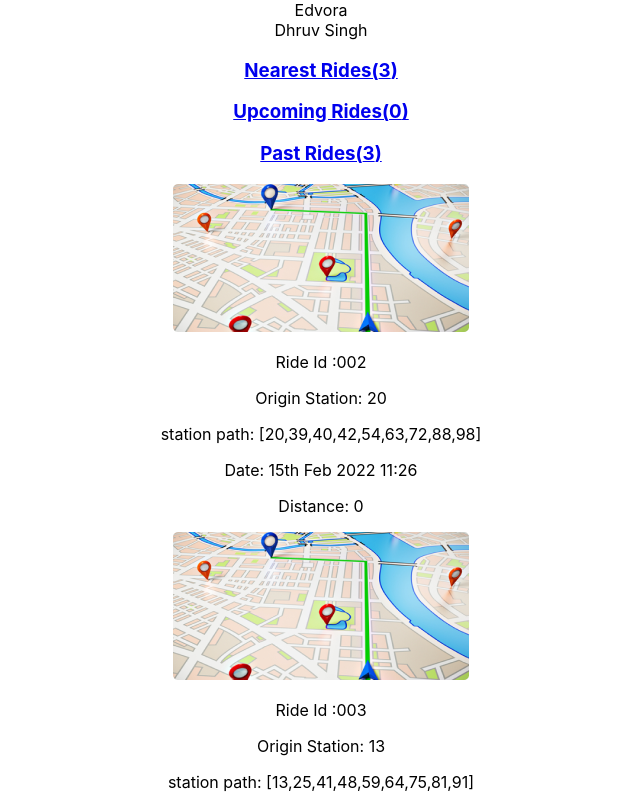
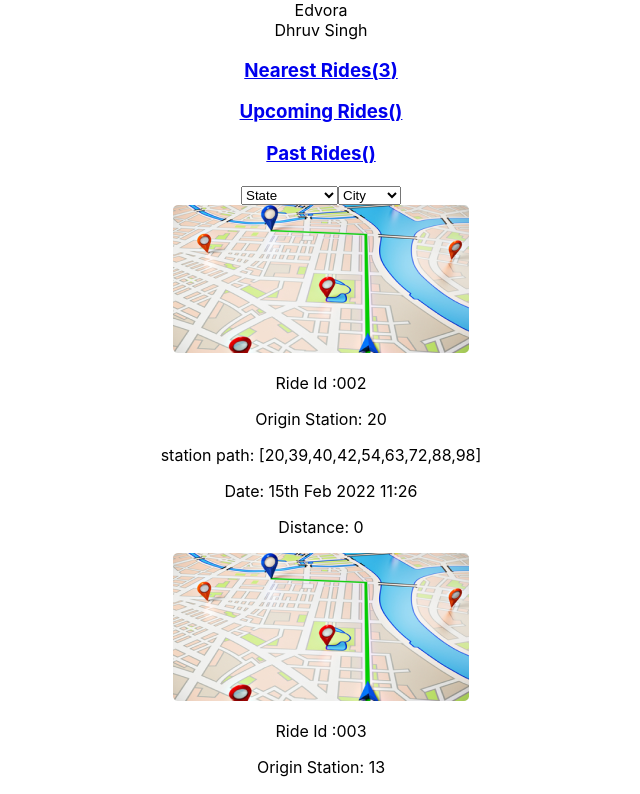
Before and after one commit to Nasa28/Edvora_test, a React (Create React App) app: page /nearest-rides in a window 1280 px wide. Shown: the top 794 px of the page, without its empty margins (319-959 px from the left). Built offline with nearby package versions, Linux system fonts and the light colour scheme.

Commit message:
Implement filter

```diff
--- a/src/App.js
+++ b/src/App.js
@@ -1,7 +1,6 @@
 import React from 'react';
 import { BrowserRouter as Router, Routes, Route } from 'react-router-dom';
 import MainNav from './component/mainNav';
-import Nav from './component/Nav';
 import './App.css';
 import UpcomingRides from './component/UpcomingRides';
 import NearestRides from './component/NearestRides';
@@ -12,15 +11,13 @@ const App = () => {
     <div className="App">
       <Router>
         <MainNav />
-        <Nav />
+
         <Routes>
-          <Route exact path="/" element={<NearestRides />} />
-
           <Route path="/nearest-rides" element={<NearestRides />} />
 
+          <Route path="/past-rides" element={<PastRides />} />
+
           <Route path="/upcoming-rides" element={<UpcomingRides />} />
-
-          <Route path="/past-rides" element={<PastRides />} />
         </Routes>
       </Router>
     </div>
--- a/src/component/Nav.js
+++ b/src/component/Nav.js
@@ -3,11 +3,10 @@ import { Link } from 'react-router-dom';
 import NearestRides from './NearestRides';
 import UpcomingRides from './UpcomingRides';
 import PastRides from './PastRides';
-import { sortedRides } from './allRides';
-import { filterPast } from './PastRides';
-import { filterUpcoming } from './UpcomingRides';
 
-const Nav = () => {
+
+
+const Nav = ({ filteredPast, filteredNearest, filteredUpComing }) => {
   return (
     <>
       <nav data-testid="nav" className="nav">
@@ -17,7 +16,7 @@ const Nav = () => {
             to="/nearest-rides"
             onClick={() => NearestRides()}
           >
-            <h3>Nearest Rides({sortedRides.length})</h3>
+            <h3>Nearest Rides({filteredNearest})</h3>
           </Link>
         </div>
         <header>
@@ -26,7 +25,7 @@ const Nav = () => {
             to="/upcoming-rides"
             onClick={() => UpcomingRides()}
           >
-            <h3>Upcoming Rides({filterUpcoming.length})</h3>
+            <h3>Upcoming Rides({filteredUpComing})</h3>
           </Link>
         </header>
         <div>
@@ -35,7 +34,7 @@ const Nav = () => {
             to="/past-rides"
             onClick={() => PastRides()}
           >
-            <h3>Past Rides({filterPast.length})</h3>
+            <h3>Past Rides({filteredPast})</h3>
           </Link>
         </div>
       </nav>
--- a/src/component/NearestRides.js
+++ b/src/component/NearestRides.js
@@ -1,12 +1,61 @@
 import React from 'react';
+import { useState } from 'react';
 import Img from '../assets/images/image.png';
 import { sortedRides } from './allRides';
 import { timeConverter } from '../util/dateConverter';
+import Nav from './Nav';
+
 const NearestRides = () => {
+  const stateNames = ['State'];
+  sortedRides.map((state) => {
+    if (!stateNames.includes(state.state)) {
+      stateNames.push(state.state);
+    }
+  });
+
+  const cityNames = ['City'];
+  sortedRides.map((city) => {
+    if (!cityNames.includes(city.city)) {
+      cityNames.push(city.city);
+    }
+  });
+  const [states, setStates] = useState('State');
+  const [city, setCity] = useState('City');
+
+  const handleFilterChange = (e) => {
+    e.preventDefault();
+
+    if (stateNames.includes(e.target.value)) {
+      setStates(e.target.value);
+    } else {
+      setCity(e.target.value);
+    }
+  };
+  const filteredNearest = sortedRides.filter(
+    (ride) =>
+      (ride.city === city || city === 'City') &&
+      (ride.state === states || states === 'State'),
+  );
   return (
     <>
+      <Nav filteredNearest={filteredNearest.length} />
+      <select className="select" onChange={handleFilterChange} name="filter">
+        {stateNames.map((filter) => (
+          <option name="category" value={filter} key={filter}>
+            {filter}
+          </option>
+        ))}
+      </select>
+
+      <select className="select" onChange={handleFilterChange} name="filter">
+        {cityNames.map((filter) => (
+          <option name="category" value={filter} key={filter}>
+            {filter}
+          </option>
+        ))}
+      </select>
       <div>
-        {sortedRides.map((ride) => {
+        {filteredNearest.map((ride) => {
           const { id, origin_station_code, station_path, date, distance } =
             ride;
 
--- a/src/component/PastRides.js
+++ b/src/component/PastRides.js
@@ -1,19 +1,71 @@
 import React from 'react';
 import Img from '../assets/images/image.png';
 import { sortedRides } from './allRides';
+import { useState } from 'react';
 import { timeConverter } from '../util/dateConverter';
+import Nav from './Nav';
 
-export const filterPast = sortedRides.filter(
-  (item) => new Date(item.date) < Math.round(new Date().getTime()),
-);
-const UpcomingRides = () => {
+const PastRide = () => {
+  const filterPast = sortedRides.filter(
+    (item) => new Date(item.date) < Math.round(new Date().getTime()),
+  );
+
+  const stateNames = ['State'];
+  filterPast.map((state) => {
+    if (!stateNames.includes(state.state)) {
+      stateNames.push(state.state);
+    }
+  });
+
+  const cityNames = ['City'];
+  filterPast.map((city) => {
+    if (!cityNames.includes(city.city)) {
+      cityNames.push(city.city);
+    }
+  });
+
+  const [states, setStates] = useState('State');
+  const [city, setCity] = useState('City');
+
+  const handleFilterChange = (e) => {
+    e.preventDefault();
+
+    if (stateNames.includes(e.target.value)) {
+      setStates(e.target.value);
+    } else {
+      setCity(e.target.value);
+    }
+  };
+
+  const filteredPast = filterPast.filter(
+    (ride) =>
+      (ride.city === city || city === 'City') &&
+      (ride.state === states || states === 'State'),
+  );
+
   return (
     <>
-      {!filterPast ? (
-        <div>There are no UpcomingRides</div>
+      <Nav filteredPast={filteredPast.length} />
+      <select className="select" onChange={handleFilterChange} name="filter">
+        {stateNames.map((filter) => (
+          <option name="category" value={filter} key={filter}>
+            {filter}
+          </option>
+        ))}
+      </select>
+
+      <select className="select" onChange={handleFilterChange} name="filter">
+        {cityNames.map((filter) => (
+          <option name="category" value={filter} key={filter}>
+            {filter}
+          </option>
+        ))}
+      </select>
+      {filteredPast.length === 0 ? (
+        <div>There are no Past Rides</div>
       ) : (
         <div>
-          {filterPast.map((ride) => {
+          {filteredPast.map((ride) => {
             const { id, origin_station_code, station_path, date, distance } =
               ride;
 
@@ -36,4 +88,4 @@ const UpcomingRides = () => {
   );
 };
 
-export default UpcomingRides;
+export default PastRide;
--- a/src/component/UpcomingRides.js
+++ b/src/component/UpcomingRides.js
@@ -1,19 +1,73 @@
 import React from 'react';
+import { useState } from 'react';
+
 import Img from '../assets/images/image.png';
+
 import { sortedRides } from './allRides';
 import { timeConverter } from '../util/dateConverter';
+import Nav from './Nav';
 
 export const filterUpcoming = sortedRides.filter(
-  (item) => new Date(item.date) > Math.round(new Date().getTime()),
+  (item) => Math.round(new Date().getTime()) < new Date(item.date),
 );
 const UpcomingRides = () => {
+  const stateNames = ['State'];
+  filterUpcoming.map((state) => {
+    if (!stateNames.includes(state.state)) {
+      stateNames.push(state.state);
+    }
+  });
+
+  const cityNames = ['City'];
+  filterUpcoming.map((city) => {
+    if (!cityNames.includes(city.city)) {
+      cityNames.push(city.city);
+    }
+  });
+
+  const [states, setStates] = useState('State');
+  const [city, setCity] = useState('City');
+
+  const handleFilterChange = (e) => {
+    e.preventDefault();
+
+    if (stateNames.includes(e.target.value)) {
+      setStates(e.target.value);
+    } else {
+      setCity(e.target.value);
+    }
+  };
+
+  const filteredUpComing = filterUpcoming.filter(
+    (ride) =>
+      (ride.city === city || city === 'City') &&
+      (ride.state === states || states === 'State'),
+  );
+
   return (
     <>
-      {filterUpcoming ? (
-        <div>There are no UpcomingRides</div>
+      <Nav filteredUpComing={filteredUpComing.length} />
+
+      <select className="select" onChange={handleFilterChange} name="filter">
+        {stateNames.map((filter) => (
+          <option name="category" value={filter} key={filter}>
+            {filter}
+          </option>
+        ))}
+      </select>
+
+      <select className="select" onChange={handleFilterChange} name="filter">
+        {cityNames.map((filter) => (
+          <option name="category" value={filter} key={filter}>
+            {filter}
+          </option>
+        ))}
+      </select>
+      {filteredUpComing.length === 0 ? (
+        <div>There are no Upcoming Rides</div>
       ) : (
         <div>
-          {filterUpcoming.map((ride) => {
+          {filteredUpComing.map((ride) => {
             const { id, origin_station_code, station_path, date, distance } =
               ride;
 
--- a/src/component/allRides.js
+++ b/src/component/allRides.js
@@ -1,3 +1,4 @@
+
 import Ride from '../util/data';
 import user from '../util/user';
 const station = user.station_code;
--- a/src/util/data.js
+++ b/src/util/data.js
@@ -1,16 +1,16 @@
 const Ride = [
   {
-    id: "001",
+    id: '001',
     origin_station_code: 23,
     station_path: [23, 42, 45, 48, 56, 60, 77, 81, 93],
     destination_station_code: 93,
-    date: 1644924365,
+    date: 1644984365,
     map_url: 'url',
     state: 'Maharashtra',
     city: 'Panvel',
   },
   {
-    id: "002",
+    id: '002',
     origin_station_code: 20,
     station_path: [20, 39, 40, 42, 54, 63, 72, 88, 98],
     destination_station_code: 98,
@@ -20,14 +20,14 @@ const Ride = [
     city: 'Panvel',
   },
   {
-    id: "003",
+    id: '003',
     origin_station_code: 13,
     station_path: [13, 25, 41, 48, 59, 64, 75, 81, 91],
     destination_station_code: 91,
     date: 1644924365,
     map_url: 'url',
-    state: 'Maharashtra',
-    city: 'Panvel',
+    state: 'Benue',
+    city: 'Aba',
   },
 ];
-export default Ride
+export default Ride;
```
Also changed, not shown: src/component/Main.js (added, +60 -0 lines), test.js (deleted, +0 -32 lines).
